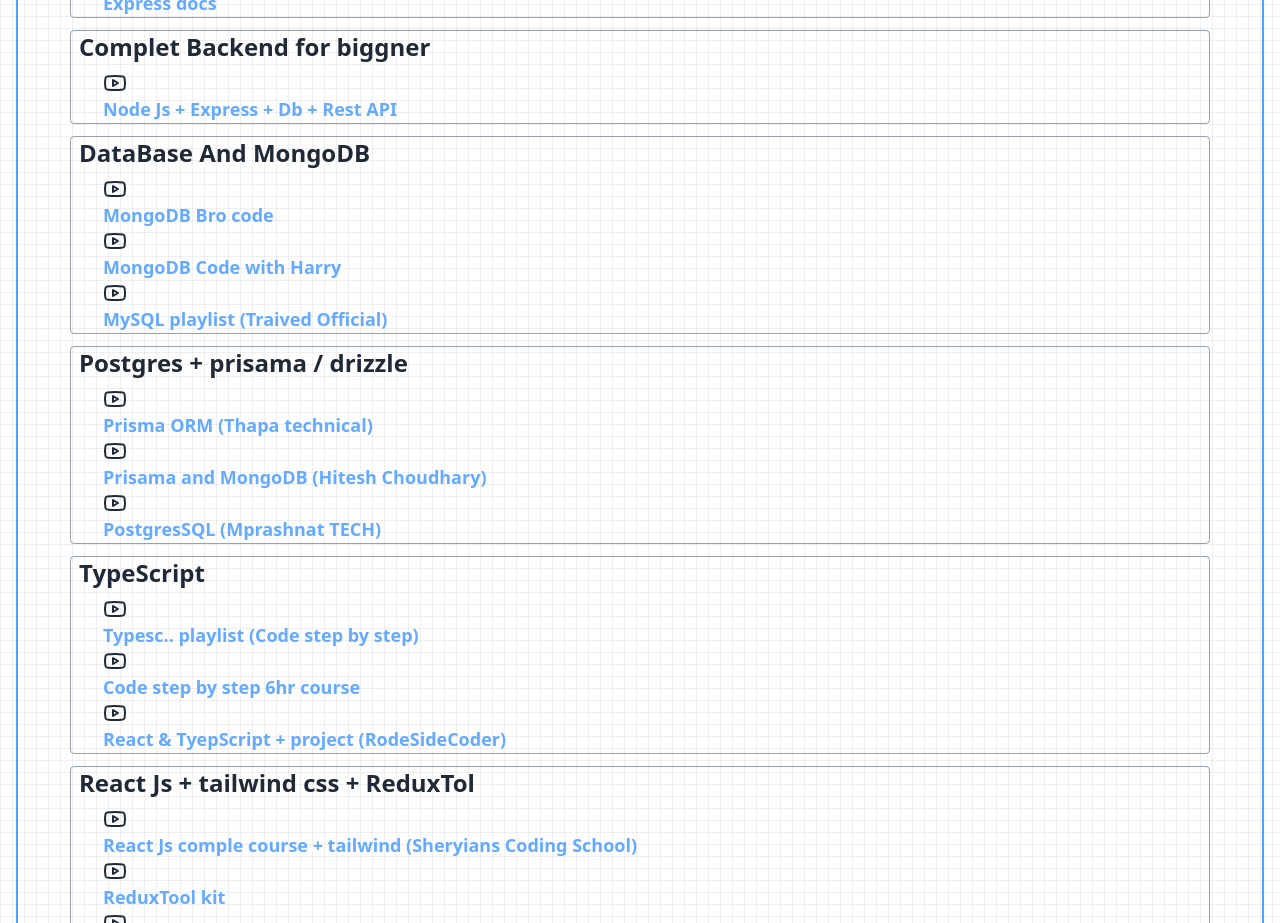
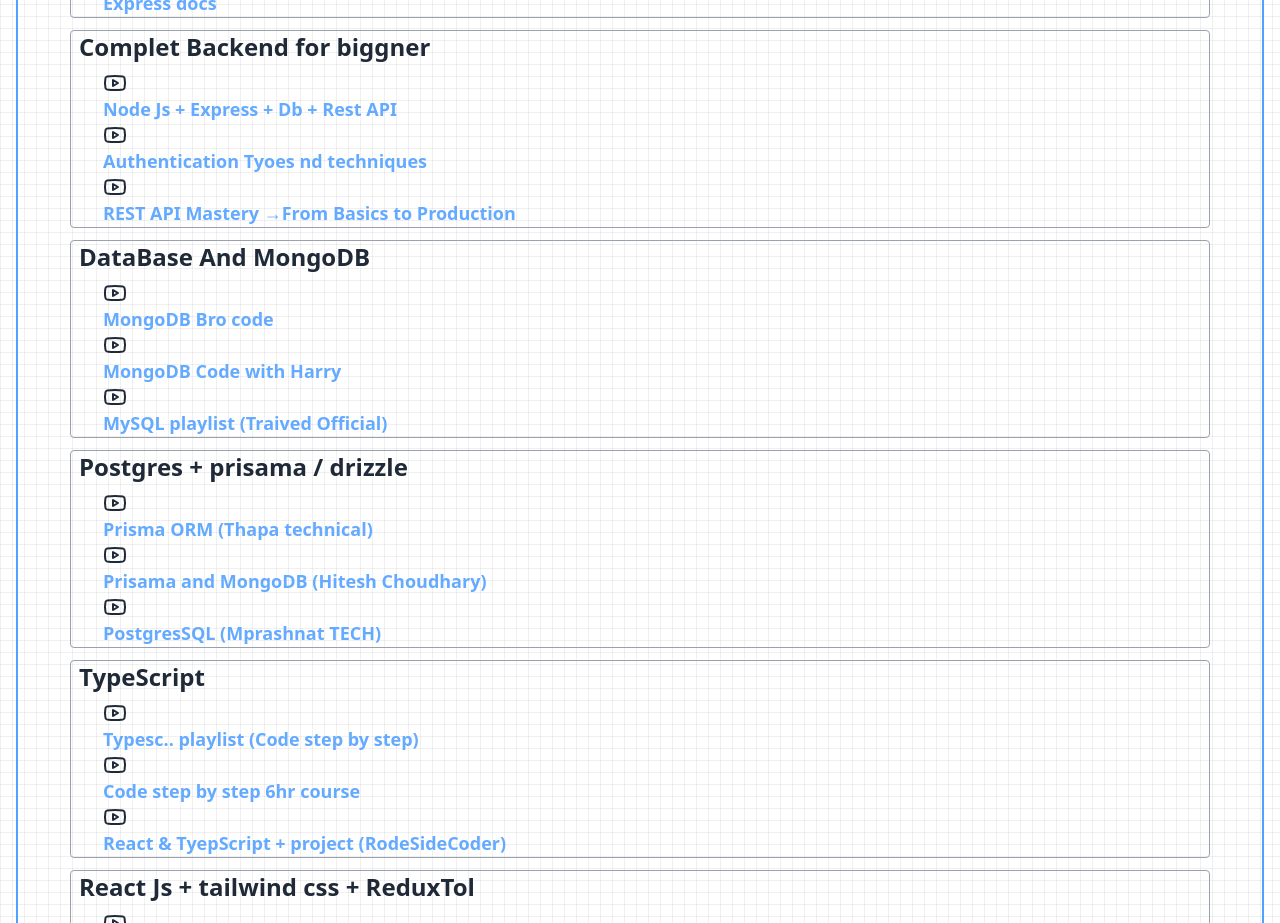
Before and after one commit to nikhil-tiwari1419/Roadmap, a React (Vite) app: page /FullStack in a window 1280 px wide. Shown: the part 800-1723 px from the top of the page. Built offline with nearby package versions, Linux system fonts and the light colour scheme.

Commit message:
adding resource

```diff
--- a/src/Pages/FullStack.jsx
+++ b/src/Pages/FullStack.jsx
@@ -63,6 +63,13 @@
       links: [{
         label: "Node Js + Express + Db + Rest API ",
         url: "https://youtu.be/0IciwnJ6PJI?si=Y9DAurp6KLkJ4lG5",
+      },
+      {
+        label:"Authentication Tyoes nd techniques",
+        url:"https://medium.com/@alyragab70/authentication-types-and-techniques-eb8232eebcfb",
+      },{
+        label:"REST API Mastery →From Basics to Production",
+        url:"https://medium.com/@decodinggtech/rest-api-mastery-from-basics-to-production-4510fbf247fd",
       }
       ]
     },
```
